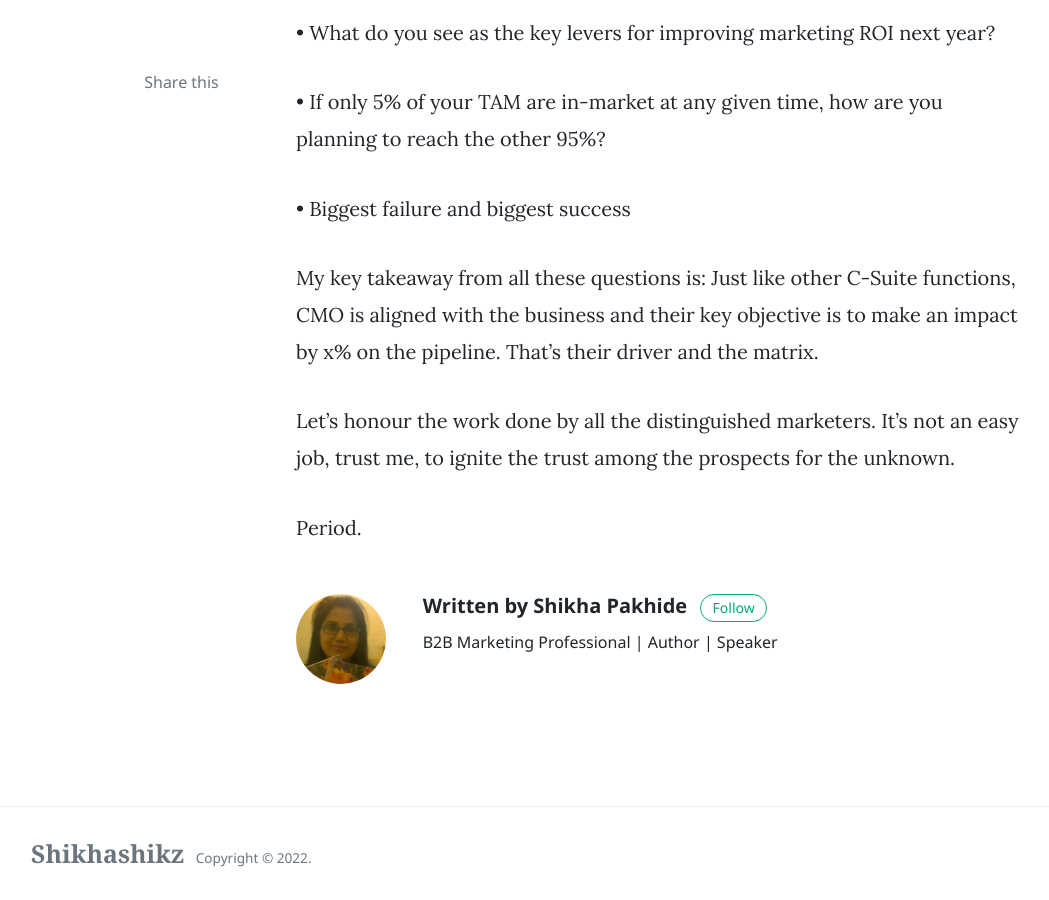
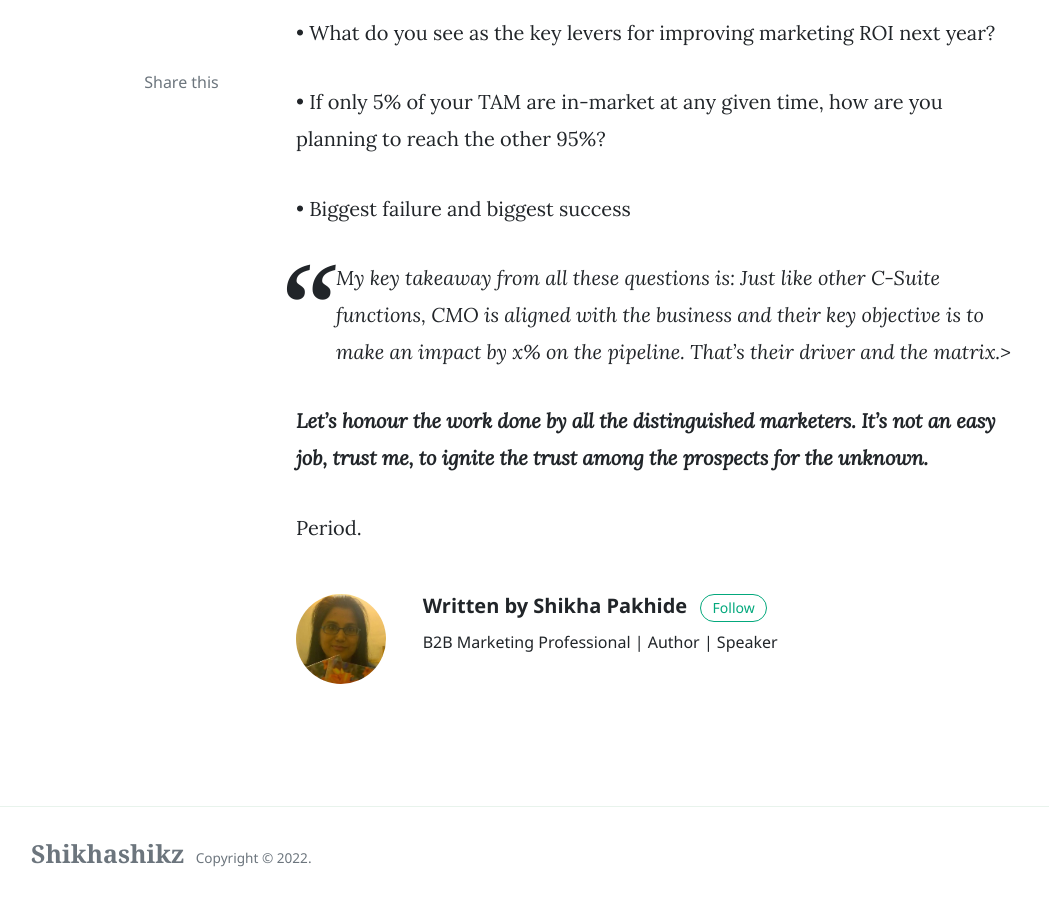
Before and after one commit to shikhashikz/shikhashikz.github.io, a Jekyll site: the page built from _posts/2022-12-07-The-CMO.md, in a window 1280 px wide and 900 px high, scrolled down 3739 px. Shown: the whole window, without its empty margins (74-1123 px from the left). Built offline with Jekyll 4.4.1, drawn with Linux system fonts in a browser that asks for light colours; nearby versions of some CDN libraries; comment, search, counter and statistics services are not loaded; grey boxes are pictures that could not be loaded.

Commit message:
Update 2022-12-07-The-CMO.md

```diff
--- a/_posts/2022-12-07-The-CMO.md
+++ b/_posts/2022-12-07-The-CMO.md
@@ -1,4 +1,5 @@
 ---
+
 Layout: post
 title: The CMO
 category: blog
@@ -69,8 +70,8 @@ I wanted to check the pulse of the marketers before hosting CMOs at the panel di
 
 •	Biggest failure and biggest success
 
-My key takeaway from all these questions is: Just like other C-Suite functions, CMO is aligned with the business and their key objective is to make an impact by x% on the pipeline. That’s their driver and the matrix.
+>My key takeaway from all these questions is: Just like other C-Suite functions, CMO is aligned with the business and their key objective is to make an impact by x% on the pipeline. That’s their driver and the matrix.>
 
-Let’s honour the work done by all the distinguished marketers. It’s not an easy job, trust me, to ignite the trust among the prospects for the unknown.
+***Let’s honour the work done by all the distinguished marketers. It’s not an easy job, trust me, to ignite the trust among the prospects for the unknown.***
 
 Period.
```
